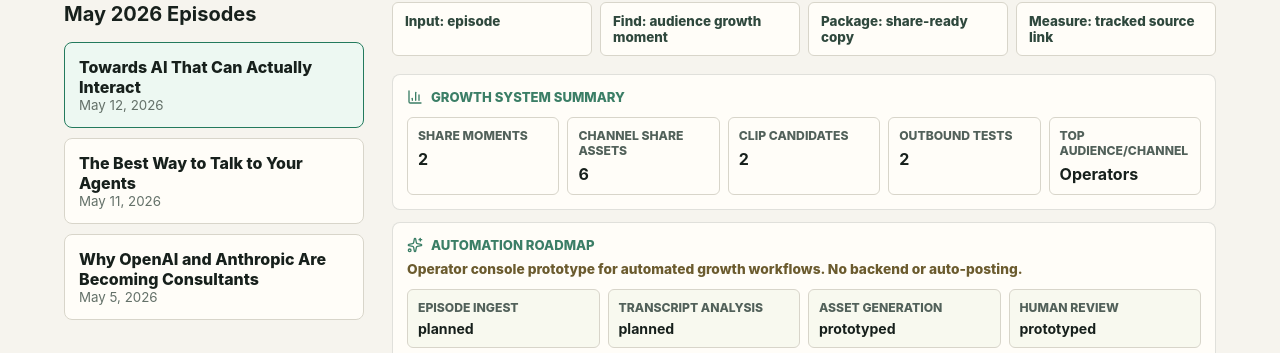
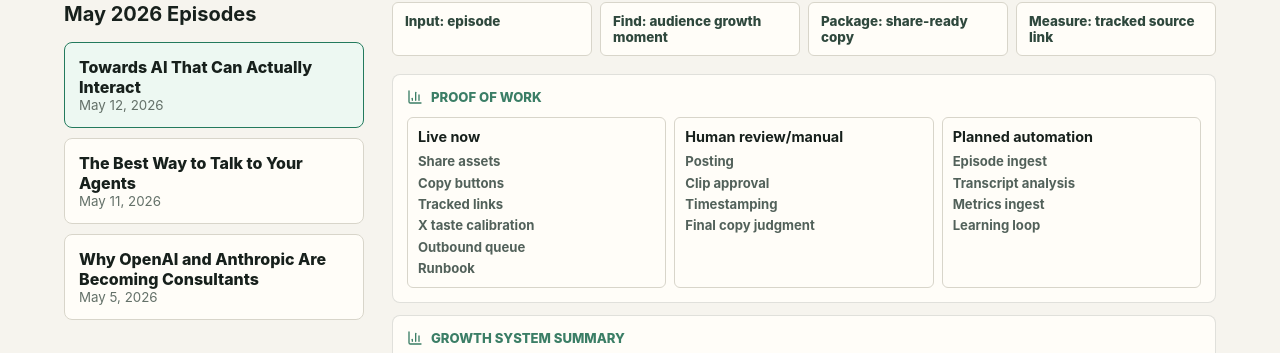
Before and after one commit to tedfarino/aidb-shareability-lab, a React (Vite) app: page / in a window 1280 px wide. Shown: the part 596-949 px from the top of the page. Built offline with nearby package versions, Linux system fonts and the light colour scheme.

Commit message:
Add proof of work summary

```diff
--- a/src/main.tsx
+++ b/src/main.tsx
@@ -69,6 +69,20 @@ function App() {
     ["Clip candidates", rankedMoments.length],
     ["Outbound tests", outboundTests.length],
     ["Top audience/channel", topAudienceChannel],
+  ];
+  const proofOfWork: Array<[string, string[]]> = [
+    [
+      "Live now",
+      ["Share assets", "Copy buttons", "Tracked links", "X taste calibration", "Outbound queue", "Runbook"],
+    ],
+    [
+      "Human review/manual",
+      ["Posting", "Clip approval", "Timestamping", "Final copy judgment"],
+    ],
+    [
+      "Planned automation",
+      ["Episode ingest", "Transcript analysis", "Metrics ingest", "Learning loop"],
+    ],
   ];
   const automationRoadmap = [
     ["Episode ingest", "planned"],
@@ -173,6 +187,25 @@ function App() {
             <span>Package: share-ready copy</span>
             <span>Measure: tracked source link</span>
           </div>
+
+          <section className="proof-work" aria-label="Proof of work">
+            <div className="panel-header">
+              <BarChart3 size={16} aria-hidden="true" />
+              Proof of Work
+            </div>
+            <div className="proof-grid">
+              {proofOfWork.map(([column, rows]) => (
+                <div className="proof-column" key={column}>
+                  <h3>{column}</h3>
+                  <ul>
+                    {rows.map((row) => (
+                      <li key={row}>{row}</li>
+                    ))}
+                  </ul>
+                </div>
+              ))}
+            </div>
+          </section>
 
           <section className="system-summary" aria-label="Growth system summary">
             <div className="panel-header">
--- a/src/styles.css
+++ b/src/styles.css
@@ -83,6 +83,7 @@ h1 {
 
 .hero-panel,
 .reason-box,
+.proof-work,
 .system-summary,
 .automation-roadmap,
 .intake-contract,
@@ -202,6 +203,47 @@ h1 {
   background: #fffdf8;
   font-size: 0.84rem;
   font-weight: 800;
+}
+
+.proof-work {
+  margin-bottom: 12px;
+  padding: 14px;
+  box-shadow: none;
+}
+
+.proof-grid {
+  display: grid;
+  grid-template-columns: repeat(3, minmax(0, 1fr));
+  gap: 8px;
+}
+
+.proof-column {
+  min-width: 0;
+  padding: 10px;
+  border: 1px solid #d8d5ca;
+  border-radius: 6px;
+  background: #fffdf8;
+}
+
+.proof-column h3 {
+  margin: 0 0 8px;
+  color: #17201c;
+  font-size: 0.9rem;
+}
+
+.proof-column ul {
+  display: grid;
+  gap: 5px;
+  margin: 0;
+  padding: 0;
+  list-style: none;
+}
+
+.proof-column li {
+  color: #52615a;
+  font-size: 0.82rem;
+  font-weight: 750;
+  line-height: 1.25;
 }
 
 .perspective-filter {
@@ -664,6 +706,7 @@ meter {
   .workspace,
   .moment-grid,
   .method-strip,
+  .proof-grid,
   .summary-grid,
   .roadmap-grid,
   .intake-grid,
```
